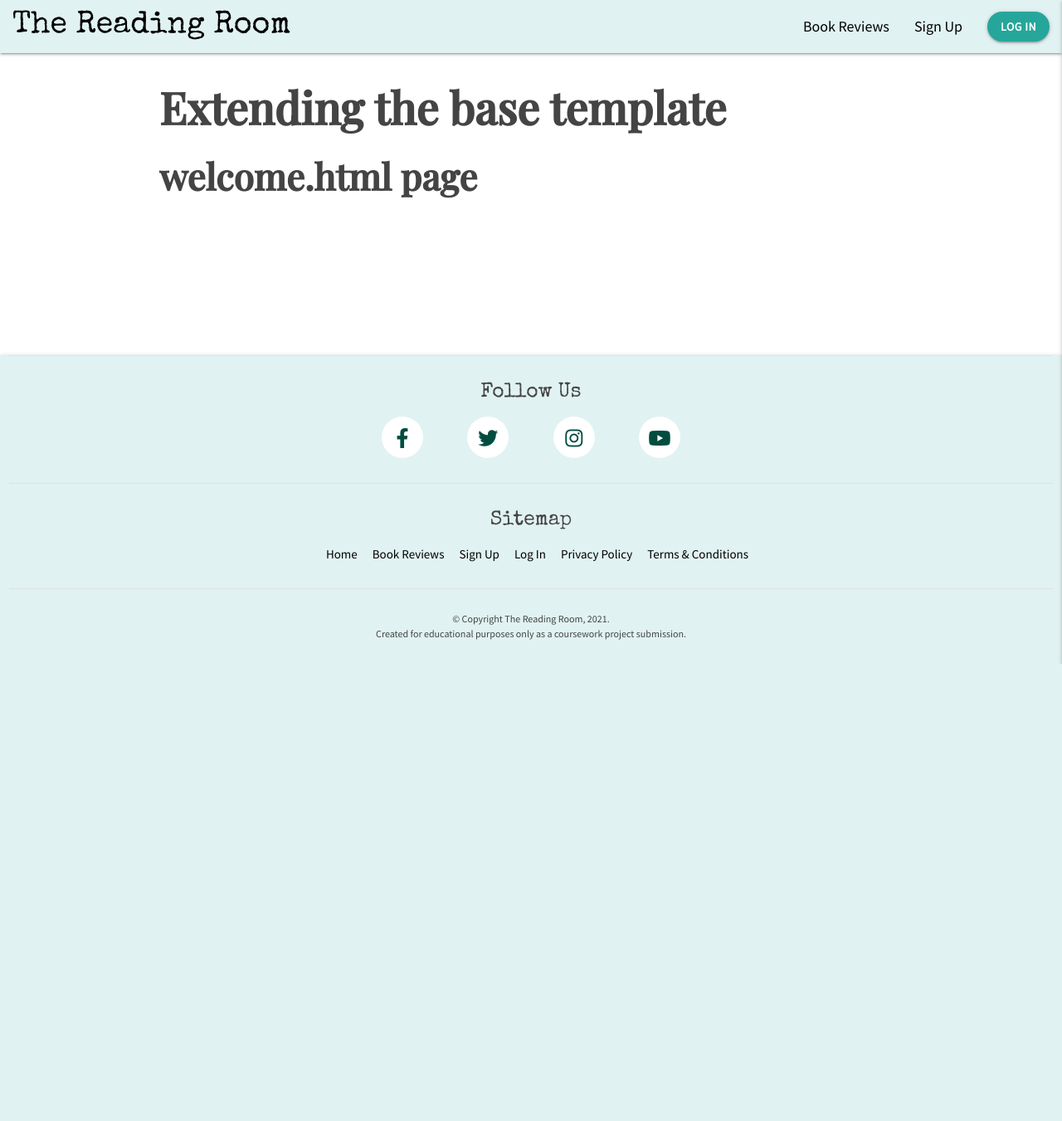
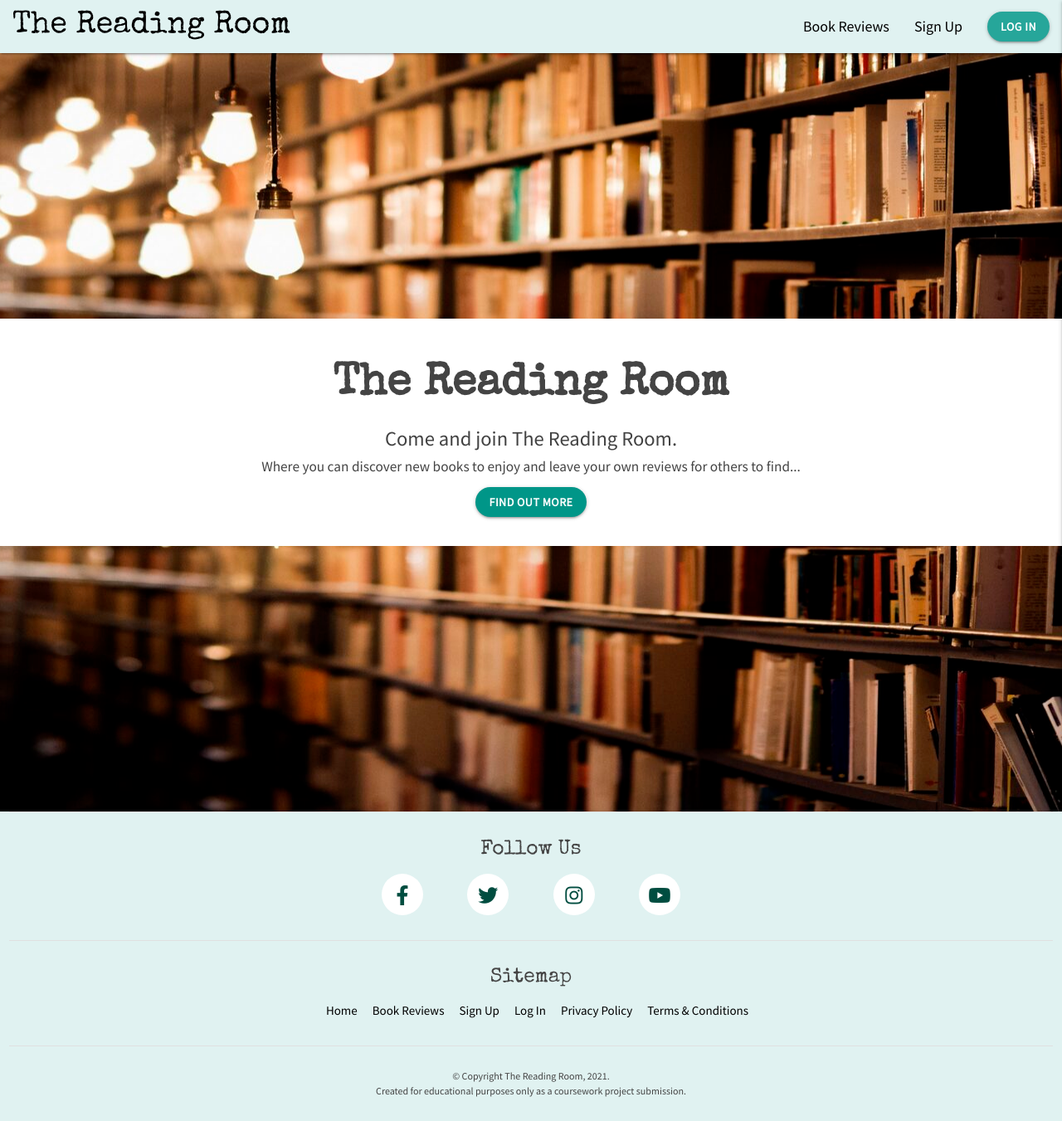
Before and after one commit to simonjvardy/the-reading-room, a Flask app: page / in a window 1280 px wide. Shown: the whole page at 83% size. Before the commit the page ends 800 px from the top, so only its background shows below. Run offline with Flask 2, Linux system fonts and the light colour scheme; some libraries are stand-ins or nearby versions.

Commit message:
Dev: Update Welcome page with styling and content

```diff
--- a/static/css/style.css
+++ b/static/css/style.css
@@ -141,12 +141,12 @@ a#delete-btn:hover {
 }
 
 
-/* -------------------------------------PROFILE PAGE Section */
+/* -------------------------------------PROFILE PAGE Specific Section */
 
 #profile {
     margin-top: 2vh;
     margin-bottom: 2vh;
-}*/
+}
 
 /* -------------------------------------MANAGE-GENRES Specific Section */
 
--- /dev/null
+++ b/static/css/welcome.css
@@ -0,0 +1,32 @@
+/* -------------------------------------WELCOME PAGE Specific Section */
+
+
+body {
+    background: red;
+}
+
+.parallax-container {
+    height: 40vh;
+}
+
+#welcome-header {
+    font-family: 'Special Elite', serif;
+}
+
+h5,
+h6 {
+    font-family: 'Source Sans Pro', sans-serif;
+}
+
+#welcome-btn {
+    margin-top: 1vh;
+}
+
+/* -------------------------------------Responsive Design - MOBILE */
+
+/* Reduce the Parallax image for smaller device sizes */
+@media screen and (max-width: 483px) {
+    .parallax-container {
+    height: 30vh;
+    }
+}
--- a/static/js/script.js
+++ b/static/js/script.js
@@ -3,6 +3,7 @@
 
   $(document).ready(function(){
     $('.sidenav').sidenav({edge: "right"});
+    $('.parallax').parallax();
     $('.collapsible').collapsible();
     $('select').formSelect();
     $('input#input_text, textarea#textarea2').characterCounter();
--- a/templates/base.html
+++ b/templates/base.html
@@ -40,6 +40,7 @@
 
 <body>
 
+    <!-- Nav bar elements are placed in a separate partial HTML file -->
     <header>
         {% include 'includes/navbar.html' ignore missing %}
     </header>
@@ -59,11 +60,25 @@
         {% endwith %}
     </section>
 
+    <!--
+        This block sits outside the Materialize CSS container class 70% width
+        allowing a full page width hero image / CTA on the welcome page
+    -->
+    <section>
+        {% block cta_image %}
+        {% endblock %}
+    </section>
+
+    <!--
+        Materialize CSS container class places main content in a 70% width
+        page layout
+    -->
     <main class="container">
         {% block content %}
         {% endblock %}
     </main>
 
+    <!-- Footer elements are placed in a separate partial HTML file -->
     <footer>
         {% include 'includes/footer.html' ignore missing %}
     </footer>
--- a/templates/welcome.html
+++ b/templates/welcome.html
@@ -1,7 +1,30 @@
 {% extends "base.html" %}
-{% block content %}
+{% block styles %}
+    <!-- Specific styling for major elements on this page only -->
+    <link rel="stylesheet"
+        href="{{ url_for('static', filename='css/welcome.css') }}" type="text/css">
+{% endblock %}
 
-    <h2>Extending the base template</h2>
-    <h3>welcome.html page</h3>
-
+{% block cta_image %}
+    <div class="parallax-container">
+        <div class="parallax"><img src="../static/images/bookshelf-1920x1080.jpg"></div>
+    </div>
+    <div class="section white center-align">
+        <div class="row container">
+            <h2 id="welcome-header" class="header">The Reading Room</h2>
+            <h5 class="grey-text text-darken-3 lighten-3">
+                Come and join The Reading Room.
+            </h5>
+            <h6>
+                Where you can discover new books to enjoy
+                and leave your own reviews for others to find...
+            </h6>
+            <a href="{{ url_for('get_reviews') }}" id="welcome-btn" class="teal btn pill-btn">
+                FIND OUT MORE
+            </a>
+        </div>
+    </div>
+    <div class="parallax-container">
+        <div class="parallax"><img src="../static/images/bookshelf-1920x1080.jpg"></div>
+    </div>
 {% endblock %}
```
Also changed, not shown: static/images/am-i-responsive-placeholder.png (deleted), static/images/bookshelf-1920x1080.jpg (added), static/images/bookshelf.jpg (added), wireframes/am-i-responsive-placeholder.png (added).
